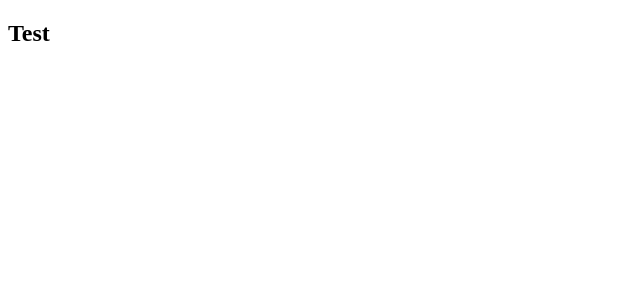
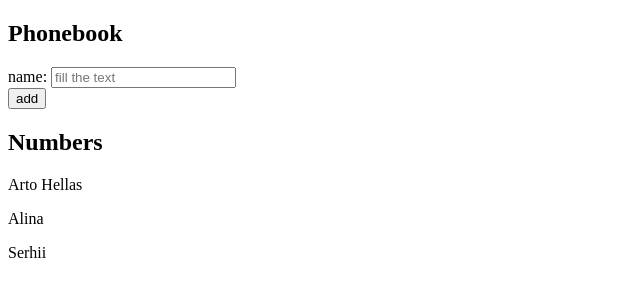
Before and after one commit to Serhii-Dobrovolskyi/Full-Stack-course-exercises, a React (Vite) app in the folder part2/thephonebook/: page / in a window 1280 px wide. Shown: the top 300 px of the page, without its empty margins (0-640 px from the left). Built offline with nearby package versions, Linux system fonts and the light colour scheme.

Commit message:
added the task 2.7

```diff
--- a/part2/thephonebook/src/App.jsx
+++ b/part2/thephonebook/src/App.jsx
@@ -1,8 +1,51 @@
+import { useState } from "react";
 
+const App = () => {
+  const [persons, setPersons] = useState([
+    { name: "Arto Hellas" },
+    { name: "Alina" },
+    { name: "Serhii" },
+  ]);
+  const [newName, setNewName] = useState("");
 
-function App() {
+  const addName = (e) => {
+    e.preventDefault();
+    if (newName) {
+      if(persons.find(item=>item.name===newName)){
+        alert(`${newName} is already added to phonebook`)
+        return
+      }
+      const newUser = {
+        name: newName,
+      };
 
-  return <h2>Test</h2>
-}
+      setPersons(persons.concat(newUser));
+      setNewName("");
+    }
+  };
 
-export default App
+  return (
+    <div>
+      <h2>Phonebook</h2>
+      <form onSubmit={addName}>
+        <div>
+          name:{" "}
+          <input
+            value={newName}
+            placeholder="fill the text"
+            onChange={(e) => setNewName(e.target.value)}
+          />
+        </div>
+        <div>
+          <button type="submit">add</button>
+        </div>
+      </form>
+      <h2>Numbers</h2>
+      {persons.map((el) => (
+        <p key={el.name}>{el.name}</p>
+      ))}
+    </div>
+  );
+};
+
+export default App;
--- a/part2/thephonebook/src/main.jsx
+++ b/part2/thephonebook/src/main.jsx
@@ -1,9 +1,5 @@
-import { StrictMode } from 'react'
-import { createRoot } from 'react-dom/client'
-import App from './App.jsx'
+import ReactDOM from "react-dom/client";
 
-createRoot(document.getElementById('root')).render(
-  <StrictMode>
-    <App />
-  </StrictMode>,
-)
+import App from "./App";
+
+ReactDOM.createRoot(document.getElementById("root")).render(<App />);
```
